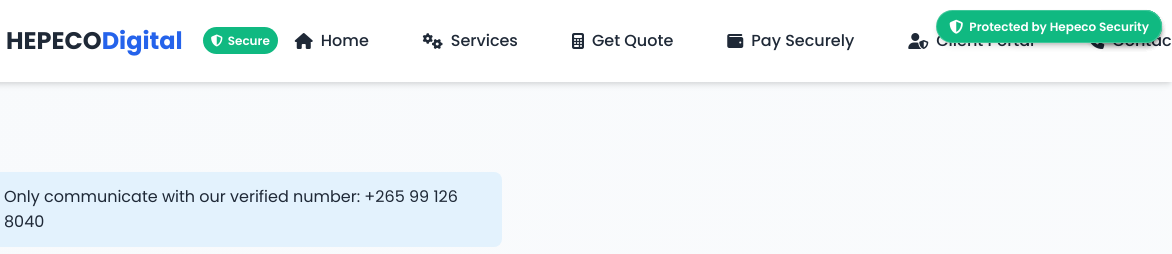
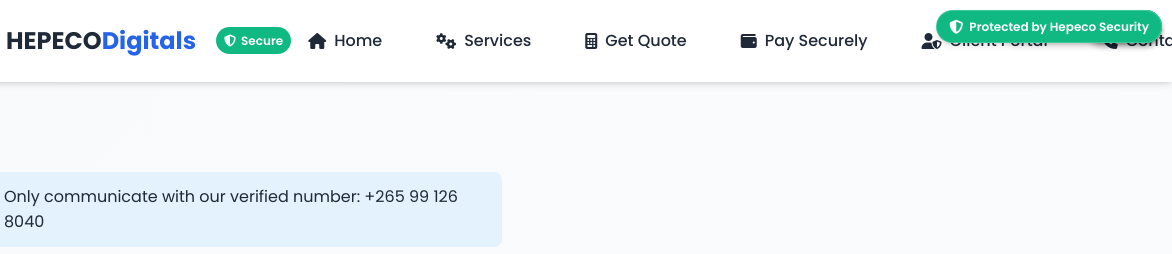
Before and after one commit to hepsystems/hepeco, a plain HTML site: page frontend/index.html in a window 1280 px wide. Shown: the top 254 px of the page, 108-1280 px from the left. Drawn offline with Linux system fonts and the light colour scheme.

Commit message:
Update index.html

```diff
--- a/frontend/index.html
+++ b/frontend/index.html
@@ -40,7 +40,7 @@
         <div class="container">
             <div class="logo">
                 <span class="logo-icon">H</span>
-                <span class="logo-text">HEPECO<span class="logo-highlight">Digital</span></span>
+                <span class="logo-text">HEPECO<span class="logo-highlight">Digitals</span></span>
                 <span class="security-tag">
                     <i class="fas fa-shield-alt"></i>
                     <span>Secure</span>
```
